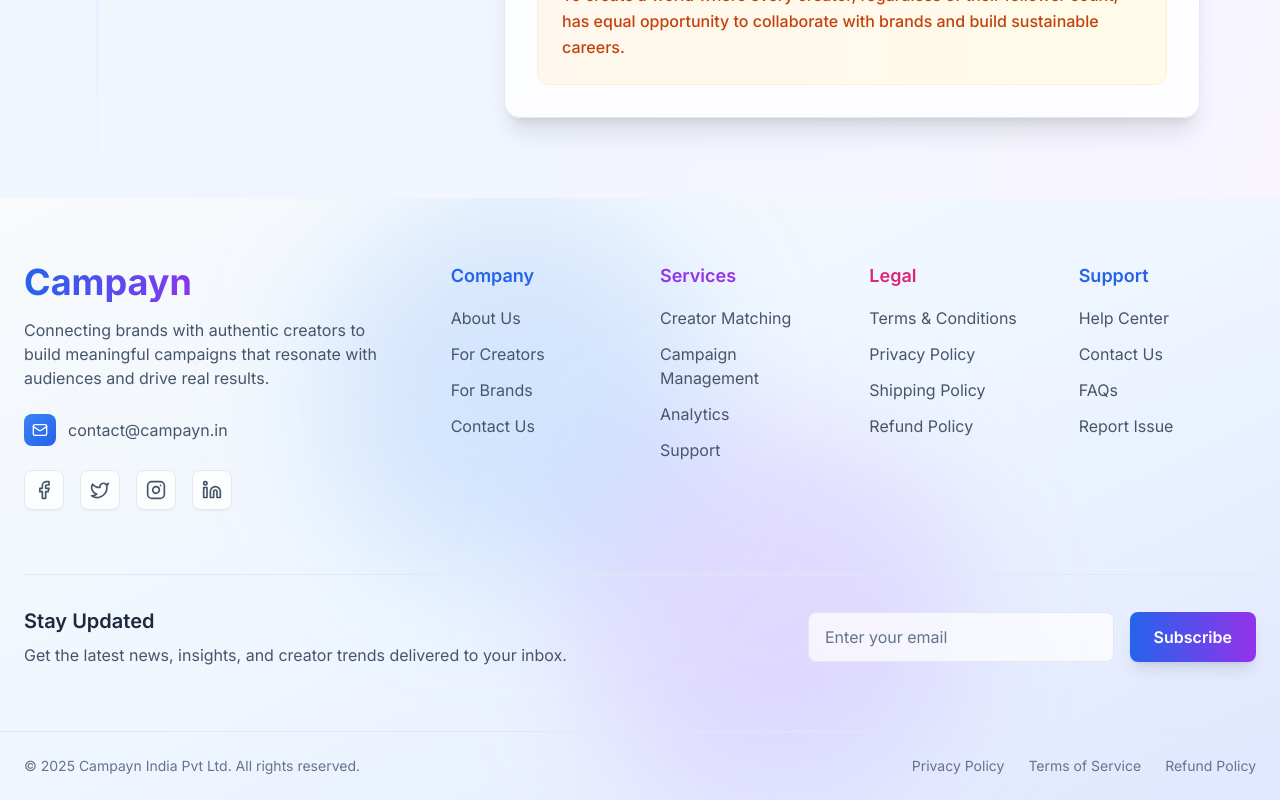
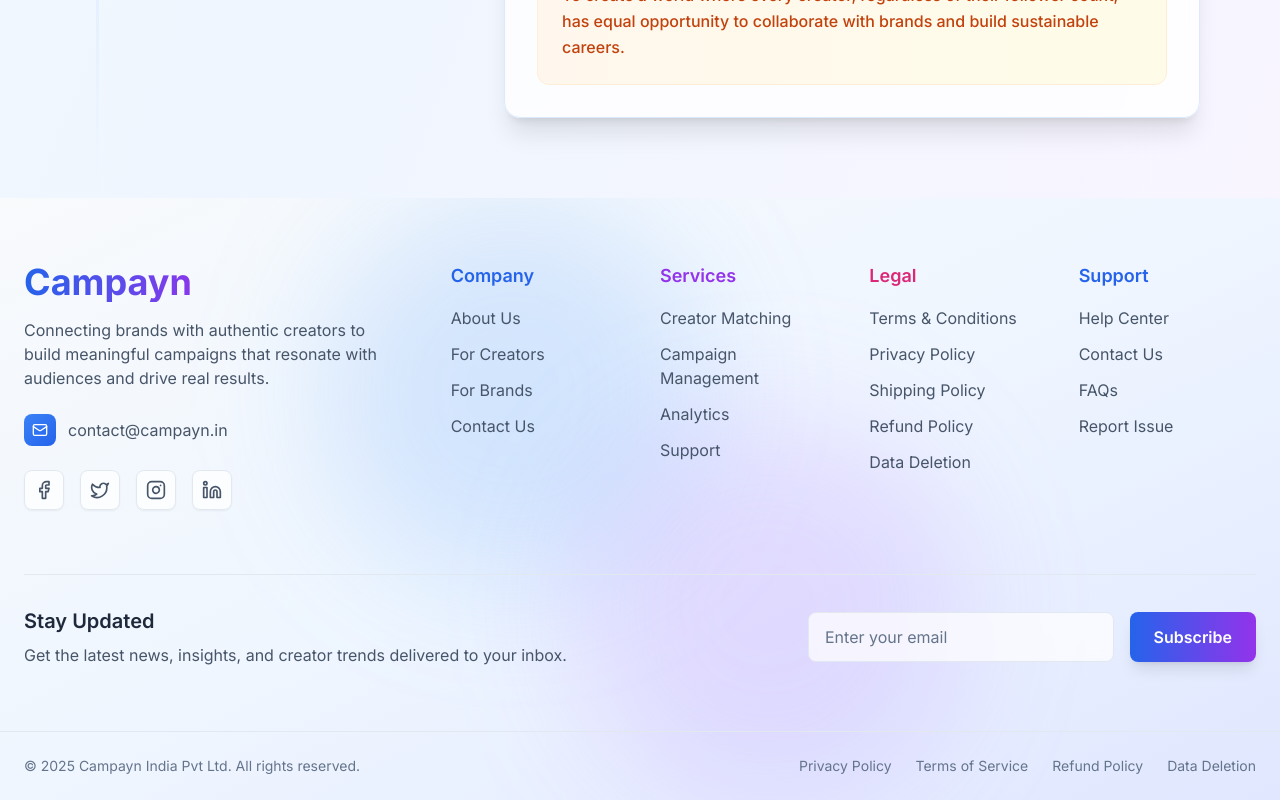
Before and after one commit to TeamCampayn/campayn_frontend, a React (Vite) app: page /about in a window 1280 px wide. Shown: the part 2694-3494 px from the top of the page. Built offline with nearby package versions, Linux system fonts and the light colour scheme; no server answers.

Commit message:
feat: add data deletion link to landing page footer

```diff
--- a/src/components/landing/Footer.tsx
+++ b/src/components/landing/Footer.tsx
@@ -22,6 +22,7 @@ export const Footer = () => {
       { name: 'Privacy Policy', href: '/privacy' },
       { name: 'Shipping Policy', href: '/shipping' },
       { name: 'Refund Policy', href: '/refunds' },
+      { name: 'Data Deletion', href: '/data-deletion' },
     ],
     support: [
       { name: 'Help Center', href: '/dashboard/support' },
@@ -192,6 +193,9 @@ export const Footer = () => {
                 <Link to="/refunds" className="text-slate-500 hover:text-slate-700 transition-colors">
                   Refund Policy
                 </Link>
+                <Link to="/data-deletion" className="text-slate-500 hover:text-slate-700 transition-colors">
+                  Data Deletion
+                </Link>
               </div>
             </div>
           </div>
```
